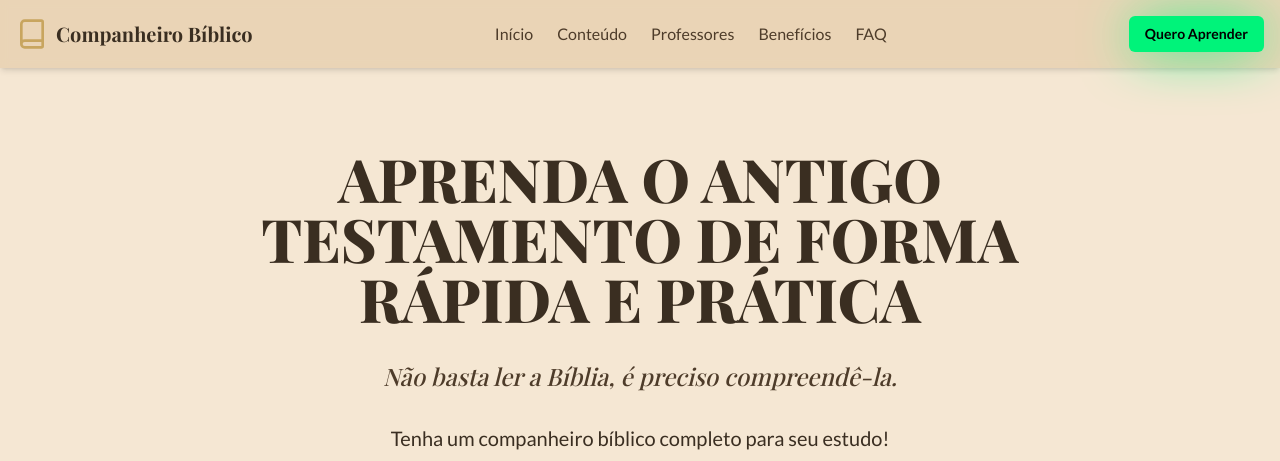
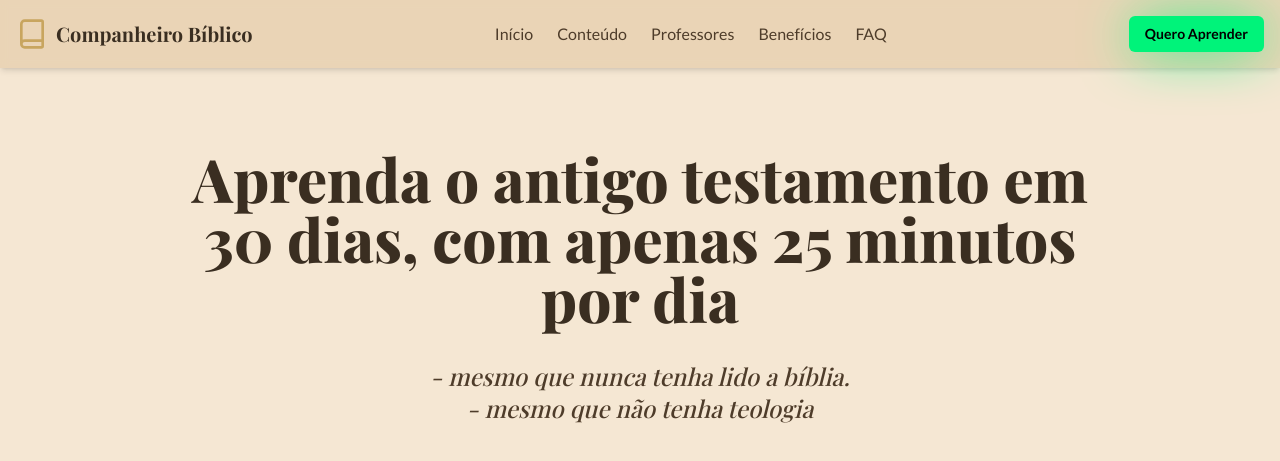
Before and after one commit to companheirob-erodrys25/antigo-testamento-explorado, a React (Vite) app: page / in a window 1280 px wide. Shown: the top 461 px of the page. Built offline with nearby package versions, Linux system fonts and the light colour scheme.

Commit message:
promessa inserida

```diff
--- a/src/components/Hero.tsx
+++ b/src/components/Hero.tsx
@@ -30,11 +30,13 @@ const Hero: React.FC<HeroProps> = ({ className }) => {
       <div className="container mx-auto relative z-10">
         <div className="max-w-4xl mx-auto text-center space-y-8 animate-fade-in">
           <h1 className="text-4xl md:text-5xl lg:text-6xl font-serif font-extrabold text-ancient-900 leading-tight">
-            APRENDA O ANTIGO TESTAMENTO DE FORMA RÁPIDA E PRÁTICA
+             Aprenda o antigo testamento em 30 dias, com apenas 25 minutos por dia
           </h1>
 
           <p className="text-xl md:text-2xl font-serif italic font-medium text-ancient-800">
-            <em>Não basta ler a Bíblia, é preciso compreendê-la.</em>
+            <em>- mesmo que nunca tenha lido a bíblia.
+                <br/>- mesmo que não tenha teologia
+            </em>
           </p>
 
           <p className="text-lg md:text-xl">
--- a/src/components/Pricing.tsx
+++ b/src/components/Pricing.tsx
@@ -78,7 +78,7 @@ const Pricing: React.FC<PricingProps> = ({ className }) => {
                   <p className="text-lg font-bold">Na oferta especial de HOJE, seu investimento será</p>
                   <p className="text-lg">de <span className="line-through text-gray-500">R$ 578,60</span> por apenas</p>
                   <p className="text-5xl font-serif font-extrabold text-accent my-3">R$ 127,00</p>
-                  <p className="text-lg font-bold">OU 10X DE R$ 14,80</p>
+                  <p className="text-lg font-bold">OU 10 x de R$ 15,26</p>
                 </div>
               </div>
 
```
